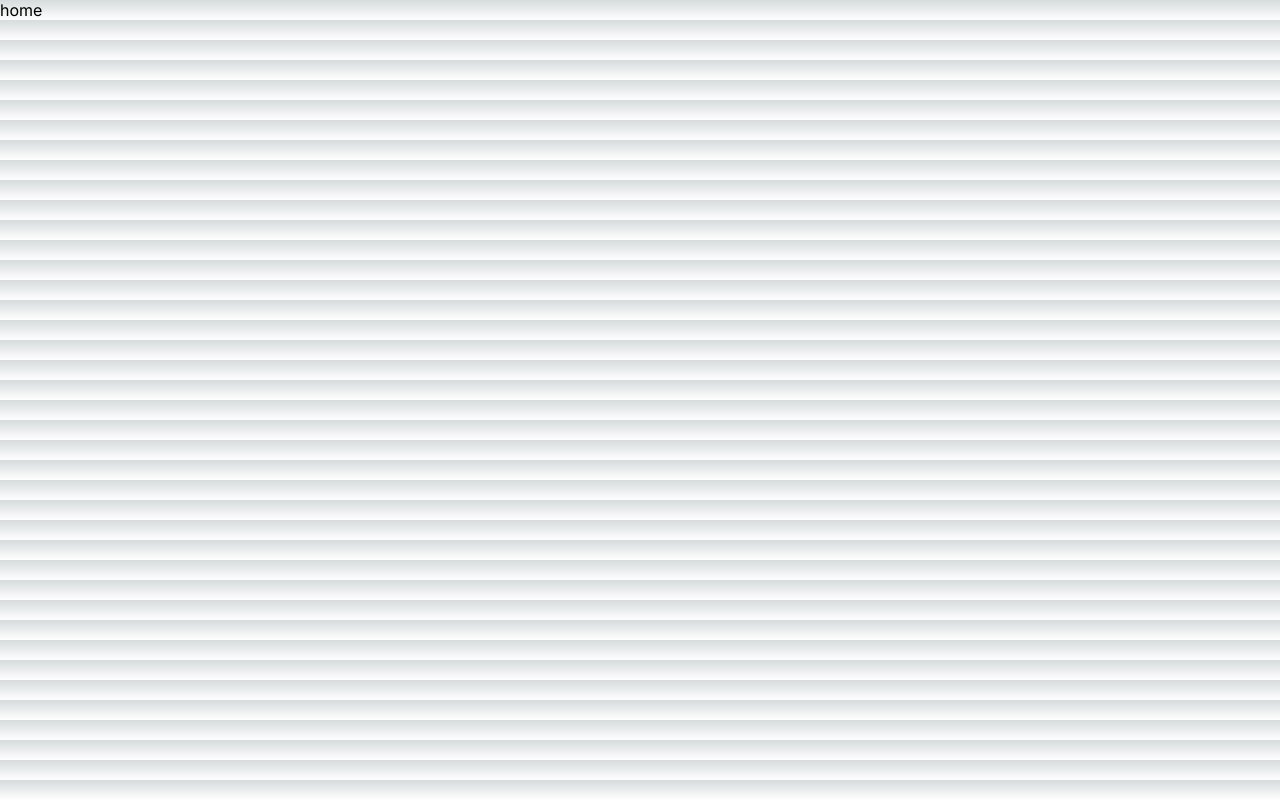
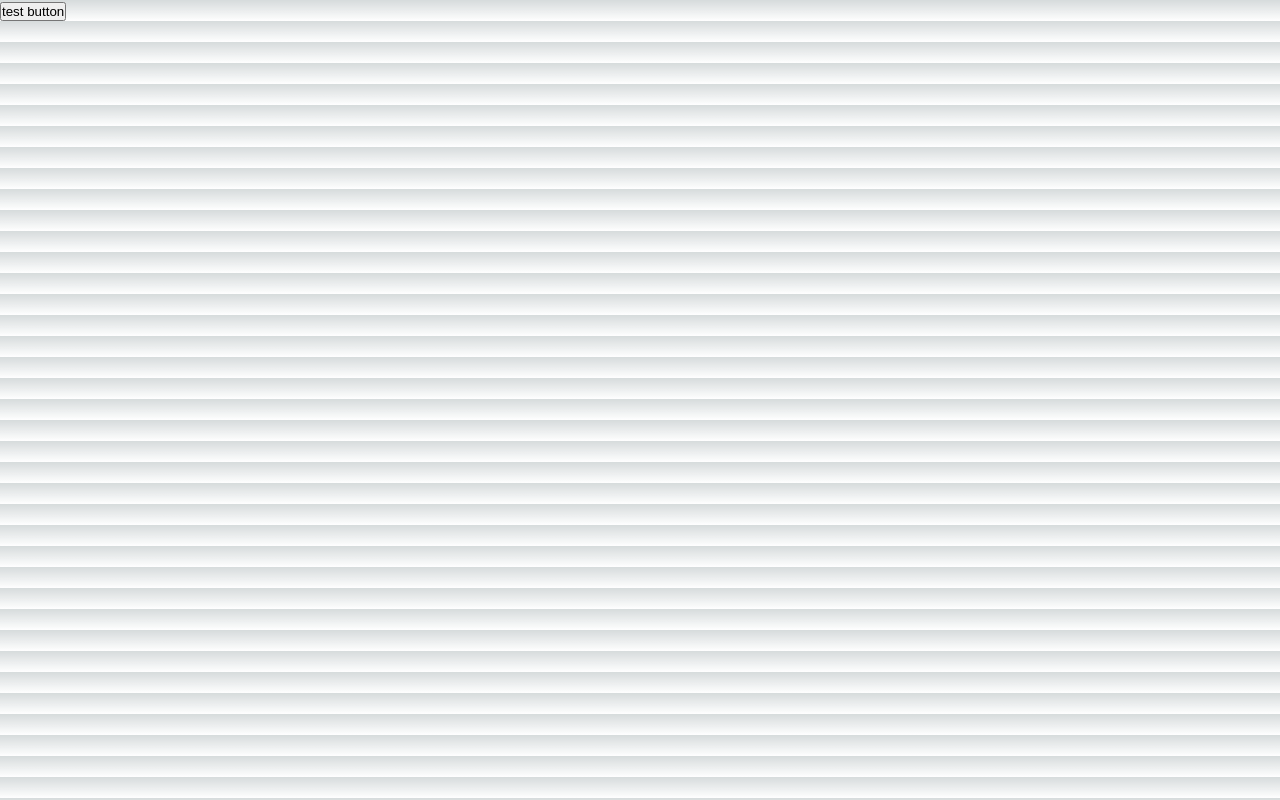
Before and after one commit to junha6316/cro-solution-web, a Next.js app: page / in a window 1280 px wide. Built offline with nearby package versions, Linux system fonts and the light colour scheme.

Commit message:
수정: 테스트

```diff
--- a/src/app/cafe24/oauth/redirect/page.tsx
+++ b/src/app/cafe24/oauth/redirect/page.tsx
@@ -1,6 +1,6 @@
 "use client";
-import { getAceessToken } from "@/app/cafe24";
-import { redirect, useRouter, useSearchParams } from "next/navigation";
+
+import { useRouter, useSearchParams } from "next/navigation";
 import Cookies from "js-cookie";
 import { useEffect, useState } from "react";
 
@@ -29,12 +29,12 @@ export default function Cafe24OAuthRedirectPage() {
         for (const key in data) {
           Cookies.set(key, data[key]);
         }
+        push("/cafe24/scripts/");
       })
       .catch((error) => console.error("Error:", error));
   }, []);
 
   if (Object.keys(data).length !== 0) {
-    push("/cafe24/scripts/");
     return <div>Get Access Token Success</div>;
   }
 
--- a/src/app/page.tsx
+++ b/src/app/page.tsx
@@ -1,18 +1,15 @@
-"use client"
+"use client";
 
-import Image from 'next/image'
-import styles from './page.module.css'
-import { redirect, useSearchParams } from 'next/navigation';
-
+import Image from "next/image";
+import styles from "./page.module.css";
+import { redirect, useRouter, useSearchParams } from "next/navigation";
 
 export default function TestPage() {
-
-
-
+  const { push } = useRouter();
 
   return (
-    <main >
-   home
+    <main>
+      <button onClick={() => push("/cafe24/scripts/")}>test button</button>
     </main>
-  )
+  );
 }
```
